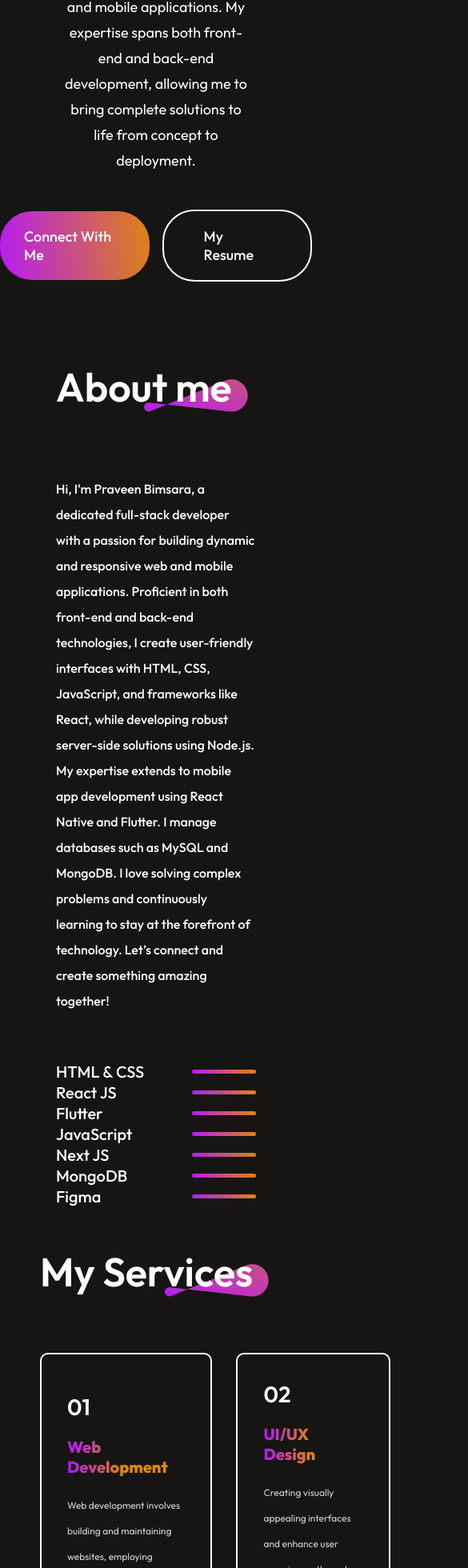
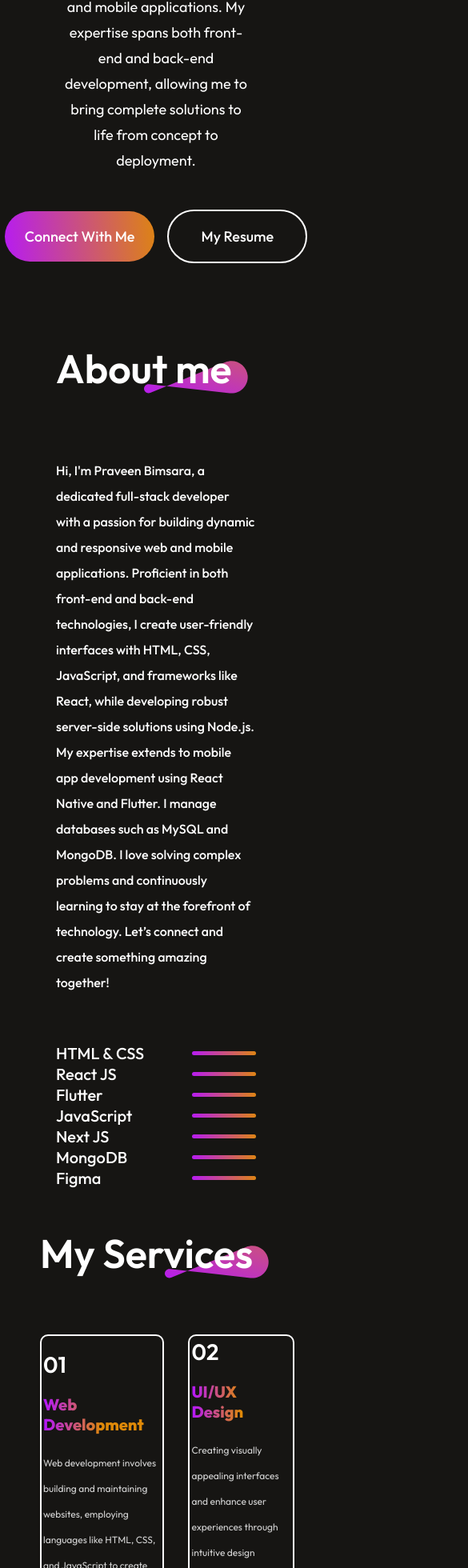
Before and after one commit to PraveenBimsara/my-portfolio-react-app, a React (Vite) app: page / in a window 390 px wide. Shown: the part 1003-2963 px from the top of the page at 80% size, 585 px wide, since content can reach past the window. Built offline with nearby package versions, Linux system fonts and the light colour scheme.

Commit message:
Made full responsive for smaller devices

```diff
--- a/src/components/About/About.css
+++ b/src/components/About/About.css
@@ -69,7 +69,7 @@
     transition: 0.3s;
 }
 
-@media(max-width:768px){
+@media(max-width:400px){
     .about{
         gap: 80px;
         margin: 50px 70px;
--- a/src/components/Contact/Contact.css
+++ b/src/components/Contact/Contact.css
@@ -112,7 +112,7 @@
     cursor: pointer;
 }
 
-@media(max-width:768px){
+@media(max-width:400px){
     .contact{
         gap: 50px;
         margin: 50px 70px;
@@ -150,11 +150,11 @@
         font-size: 20px;
     }
     .contact-right input{
-        width: 100%;
+        width: 75%;
         font-size: 20px;
     }
     .contact-right textarea{
-        width: 95%;
+        width: 75%;
         font-size: 20px;
     }
     .contact-submit{
--- a/src/components/Footer/Footer.css
+++ b/src/components/Footer/Footer.css
@@ -62,7 +62,7 @@
     transition: 0.3s;
 }
 
-@media(max-width:768px){
+@media(max-width:400px){
     .footer{
         margin: 50px 70px;
     }
@@ -70,6 +70,14 @@
         flex-direction: column;
         gap: 50px;
     }
+    .footer-email-input input{
+        width: 50%;
+    }
+    .footer-subscribe{
+        font-size: 18px;
+    padding: 22px 10px;
+    border-radius: 50px;
+    }
     .footer-bottom{
         display: flex;
         flex-direction: column-reverse;
--- a/src/components/Hero/Hero.css
+++ b/src/components/Hero/Hero.css
@@ -61,7 +61,7 @@
     border-color: #B415FF;
 }
 
-@media(max-width:768px){
+@media(max-width:400px){
     .hero img{
         margin-top: 120px;
         width: 280px;
@@ -84,11 +84,11 @@
         margin-bottom: 50px;
     }
     .hero-connect{
-        padding: 20px 30px;
+        padding: 20px 25px;
         border-radius: 40px;
     }
     .hero-resume{
-        padding: 20px 50px;
+        padding: 20px 40px;
         border-radius: 40px;
     }
 }
--- a/src/components/MyProject/MyProject.css
+++ b/src/components/MyProject/MyProject.css
@@ -90,7 +90,7 @@
     transition: 0.6s;
 }
 
-@media(max-width:768px){
+@media(max-width:400px){
     .myproject{
         gap: 50px;
         margin: 50px 70px;
--- a/src/components/Navbar/Navbar.css
+++ b/src/components/Navbar/Navbar.css
@@ -49,7 +49,7 @@
 .nav-mob-open{
     display: none;
 }
-@media(max-width:768px){
+@media(max-width:400px){
     .navbar{
         margin: 20px 50px;
     }
--- a/src/components/Services/Services.css
+++ b/src/components/Services/Services.css
@@ -68,7 +68,7 @@
     transition: 0.4s;
 }
 
-@media(max-width:768px){
+@media(max-width:400px){
     .services{
         align-items: start;
         gap: 70px;
@@ -84,7 +84,7 @@
     }
     .services-format{
         gap: 20px;
-        padding: 32px;
+        padding: 2px;
     }
     .services-format h2{
         font-size: 20px;
```
